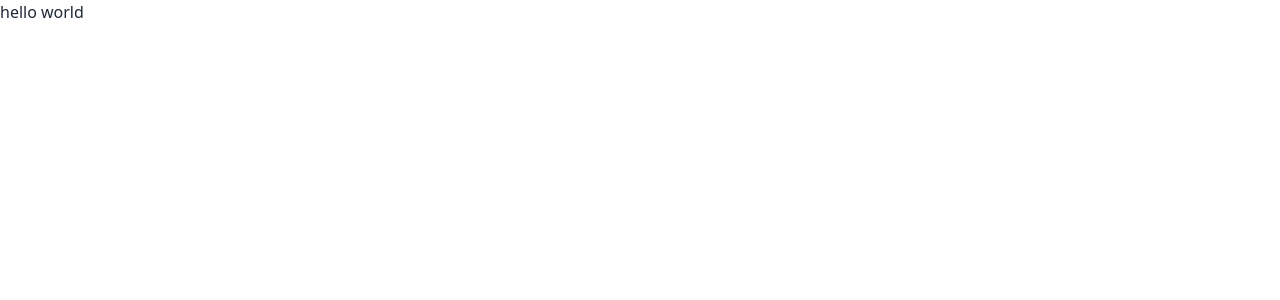
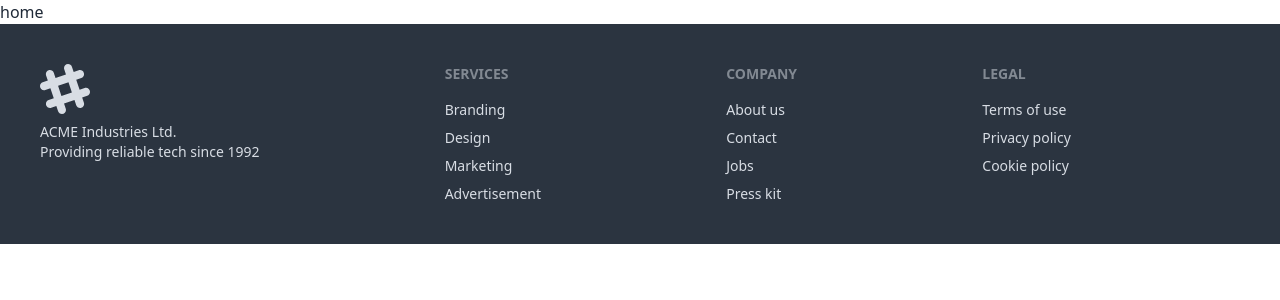
Before and after one commit to Sakhawat71/react-career-hub, a React (Vite) app: page / in a window 1280 px wide. Shown: the top 300 px of the page. Built offline with nearby package versions, Linux system fonts and the light colour scheme.

Commit message:
Nested Routes and footer with daisyUI

```diff
--- /dev/null
+++ b/src/components/Footer/Footer.jsx
@@ -0,0 +1,34 @@
+
+const Footer = () => {
+    return (
+        <footer className="footer p-10 bg-neutral text-neutral-content">
+            <aside>
+                <svg width="50" height="50" viewBox="0 0 24 24" xmlns="http://www.w3.org/2000/svg" fillRule="evenodd" clipRule="evenodd" className="fill-current"><path d="M22.672 15.226l-2.432.811.841 2.515c.33 1.019-.209 2.127-1.23 2.456-1.15.325-2.148-.321-2.463-1.226l-.84-2.518-5.013 1.677.84 2.517c.391 1.203-.434 2.542-1.831 2.542-.88 0-1.601-.564-1.86-1.314l-.842-2.516-2.431.809c-1.135.328-2.145-.317-2.463-1.229-.329-1.018.211-2.127 1.231-2.456l2.432-.809-1.621-4.823-2.432.808c-1.355.384-2.558-.59-2.558-1.839 0-.817.509-1.582 1.327-1.846l2.433-.809-.842-2.515c-.33-1.02.211-2.129 1.232-2.458 1.02-.329 2.13.209 2.461 1.229l.842 2.515 5.011-1.677-.839-2.517c-.403-1.238.484-2.553 1.843-2.553.819 0 1.585.509 1.85 1.326l.841 2.517 2.431-.81c1.02-.33 2.131.211 2.461 1.229.332 1.018-.21 2.126-1.23 2.456l-2.433.809 1.622 4.823 2.433-.809c1.242-.401 2.557.484 2.557 1.838 0 .819-.51 1.583-1.328 1.847m-8.992-6.428l-5.01 1.675 1.619 4.828 5.011-1.674-1.62-4.829z"></path></svg>
+                <p>ACME Industries Ltd.<br />Providing reliable tech since 1992</p>
+            </aside>
+
+            <nav>
+                <header className="footer-title">Services</header>
+                <a className="link link-hover">Branding</a>
+                <a className="link link-hover">Design</a>
+                <a className="link link-hover">Marketing</a>
+                <a className="link link-hover">Advertisement</a>
+            </nav>
+            <nav>
+                <header className="footer-title">Company</header>
+                <a className="link link-hover">About us</a>
+                <a className="link link-hover">Contact</a>
+                <a className="link link-hover">Jobs</a>
+                <a className="link link-hover">Press kit</a>
+            </nav>
+            <nav>
+                <header className="footer-title">Legal</header>
+                <a className="link link-hover">Terms of use</a>
+                <a className="link link-hover">Privacy policy</a>
+                <a className="link link-hover">Cookie policy</a>
+            </nav>
+        </footer>
+    );
+};
+
+export default Footer;
--- /dev/null
+++ b/src/components/Home/Home.jsx
@@ -0,0 +1,10 @@
+
+const Home = () => {
+    return (
+        <div>
+            <p>home</p>
+        </div>
+    );
+};
+
+export default Home;
--- /dev/null
+++ b/src/components/Root/Root.jsx
@@ -0,0 +1,13 @@
+import { Outlet } from "react-router-dom";
+import Footer from "../Footer/Footer";
+
+const Root = () => {
+    return (
+        <div>
+            <Outlet></Outlet>
+            <Footer></Footer>
+        </div>
+    );
+};
+
+export default Root;
```
Also changed, not shown: src/main.jsx (+11 -1 lines).
